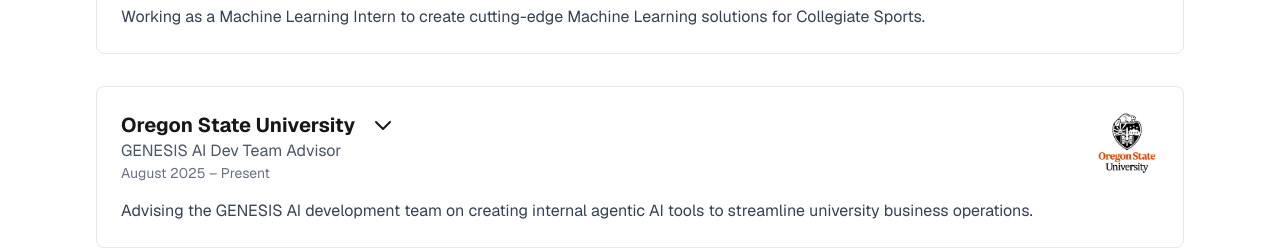
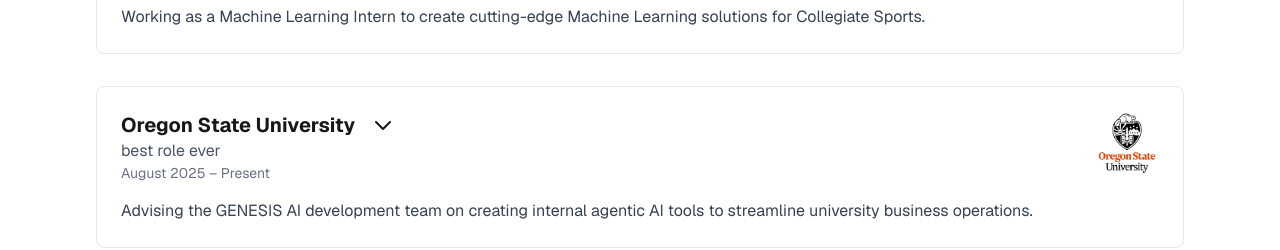
Before and after one commit to gitJamoo/wormhole-portfolio, a Next.js app in the folder next-js-app/: page /home in a window 1280 px wide. Shown: the part 1300-1550 px from the top of the page. Built offline with nearby package versions, Linux system fonts and the light colour scheme.

Commit message:
Update page.tsx

```diff
--- a/next-js-app/src/app/home/page.tsx
+++ b/next-js-app/src/app/home/page.tsx
@@ -124,7 +124,7 @@
   },
   {
     company: "Oregon State University",
-    role: "GENESIS AI Dev Team Advisor",
+    role: "best role ever",
     period: "August 2025 – Present",
     description:
       "Advising the GENESIS AI development team on creating internal agentic AI tools to streamline university business operations.",
```
